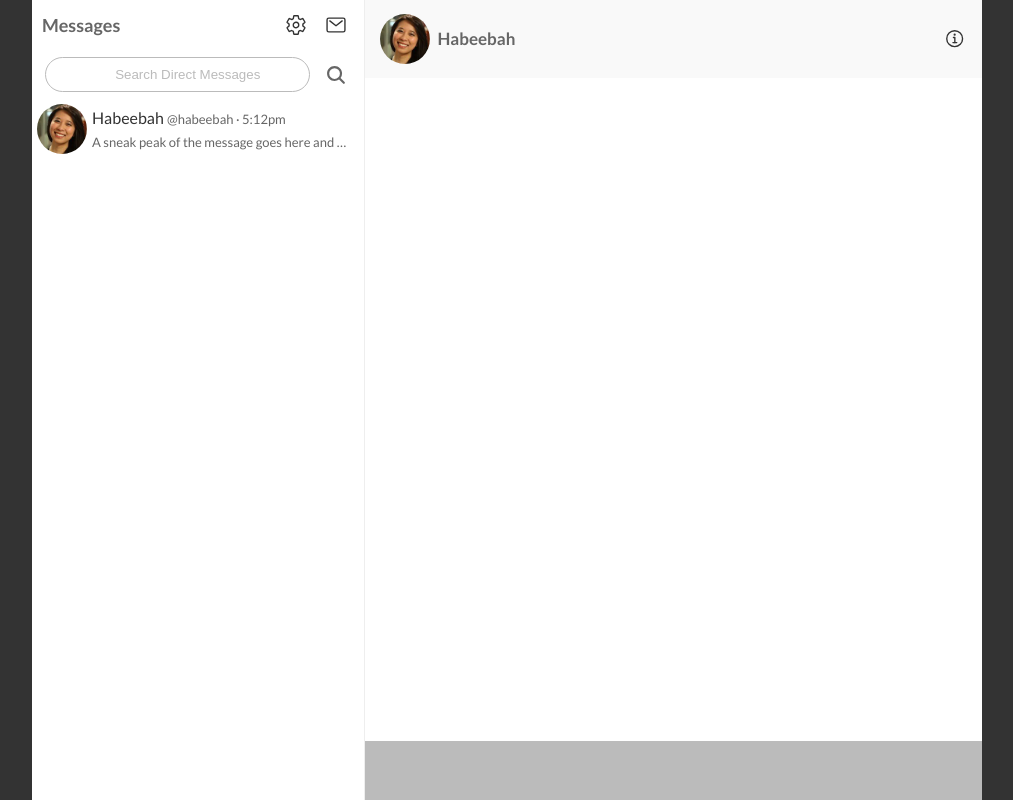
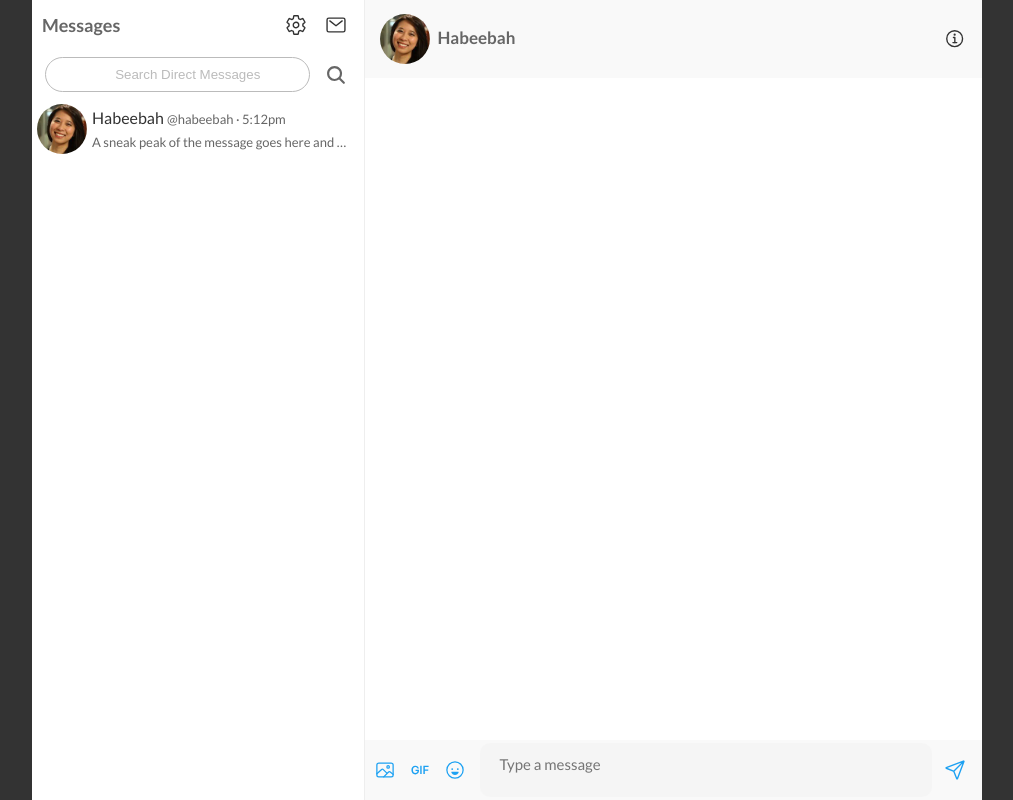
Before and after one commit to Abibaj/Chat-App, a React (Create React App) app in the folder frontend/: page / in a window 1280 px wide. Shown: the whole page, without its empty margins (133-1146 px from the left). Built offline with nearby package versions, Linux system fonts and the light colour scheme.

Commit message:
Designed the input tab

```diff
--- a/frontend/src/components/ChatPage/ChatPageInputTab.js
+++ b/frontend/src/components/ChatPage/ChatPageInputTab.js
@@ -1,9 +1,37 @@
 import React from 'react';
+import {
+  IoImageOutline,
+  IoPaperPlaneOutline,
+  IoHappyOutline
+} from 'react-icons/io5';
+import { AiOutlineGif } from 'react-icons/ai';
 
 import classes from './ChatPageInputTab.module.scss';
 
 const ChatPageInputTab = () => {
-  return <div className={classes['input-tab']}></div>;
+  return (
+    <div className={classes['input-tab']}>
+      <span className={classes['input-tab__image-emoji']}>
+        <IoImageOutline />{' '}
+      </span>
+      <span className={classes['input-tab__gif-emoji']}>
+        <AiOutlineGif />
+      </span>
+      <span className={classes['input-tab__emoji-emoji']}>
+        <IoHappyOutline />
+      </span>
+
+      <textarea
+        type="text"
+        className={classes['input-tab__input-field']}
+        placeholder="Type a message"
+        id="message"
+      />
+      <label for="message" className={classes['input-tab__input-label']}>
+        <IoPaperPlaneOutline />{' '}
+      </label>
+    </div>
+  );
 };
 
 export default ChatPageInputTab;
--- a/frontend/src/components/ChatPage/ChatPageInputTab.module.scss
+++ b/frontend/src/components/ChatPage/ChatPageInputTab.module.scss
@@ -1,7 +1,71 @@
 @import '../../utils/mixins.scss';
 @import '../../utils/variables.scss';
 
+@mixin input-bar-emoji-style {
+  @include icon-style(#eee);
+  color: $primary-color;
+  font-size: 2rem;
+  width: 3rem;
+}
+
 .input-tab {
-  background-color: $text-color-grey--light;
-  height: 7.5%;
+  background-color: #ededed57;
+  height: 6rem;
+  // max-height: 10rem;
+
+  display: flex;
+  flex-direction: row;
+  align-items: center;
+  justify-content: space-evenly;
+
+  &__image-emoji {
+    @include input-bar-emoji-style;
+  }
+
+  &__gif-emoji {
+    @include input-bar-emoji-style;
+  }
+
+  &__emoji-emoji {
+    @include input-bar-emoji-style;
+  }
+
+  &__input-field {
+    font-size: 1.5rem;
+    line-height: 1.5;
+    color: $text-color-grey;
+    background-color: #ededed57;
+    font-family: 'Lato', sans-serif;
+
+    box-sizing: border-box;
+    resize: none;
+    width: 44rem;
+    // min-height: auto;
+    height: 90%;
+
+    padding: 1rem 2rem;
+    margin: 0.5rem 0rem 0.5rem 1rem;
+
+    border: none;
+    outline: none;
+    border-radius: 1rem;
+
+    flex-grow: 1;
+    white-space: normal;
+
+    @include scrollbar;
+
+    &::placeholder {
+      font-size: 1.5rem;
+      vertical-align: center;
+
+      // padding-left: 1rem;
+    }
+  }
+
+  &__input-label {
+    @include icon-style(#eee);
+    color: $primary-color;
+    margin-right: 1rem;
+  }
 }
--- a/frontend/src/utils/mixins.scss
+++ b/frontend/src/utils/mixins.scss
@@ -1,3 +1,5 @@
+@import './variables.scss';
+
 @mixin overflow-ellipsis {
   white-space: nowrap;
   overflow: hidden;
@@ -39,3 +41,27 @@
     cursor: pointer;
   }
 }
+
+@mixin scrollbar {
+  &::-webkit-scrollbar-track {
+    -webkit-box-shadow: inset 0 0 6px rgba(0, 0, 0, 0.3);
+    border-radius: 1rem;
+    background-color: red;
+    visibility: hidden;
+  }
+
+  &::-webkit-scrollbar {
+    width: 0.5rem;
+    background-color: $color-white;
+    border-radius: 5rem;
+    padding-left: 0.3rem;
+    visibility: hidden;
+  }
+
+  &::-webkit-scrollbar-thumb {
+    border-radius: 5rem;
+    -webkit-box-shadow: inset 0 0 6px rgba(0, 0, 0, 0.3);
+    background-color: $text-color-grey--light;
+    // visibility: hidden;
+  }
+}
```
